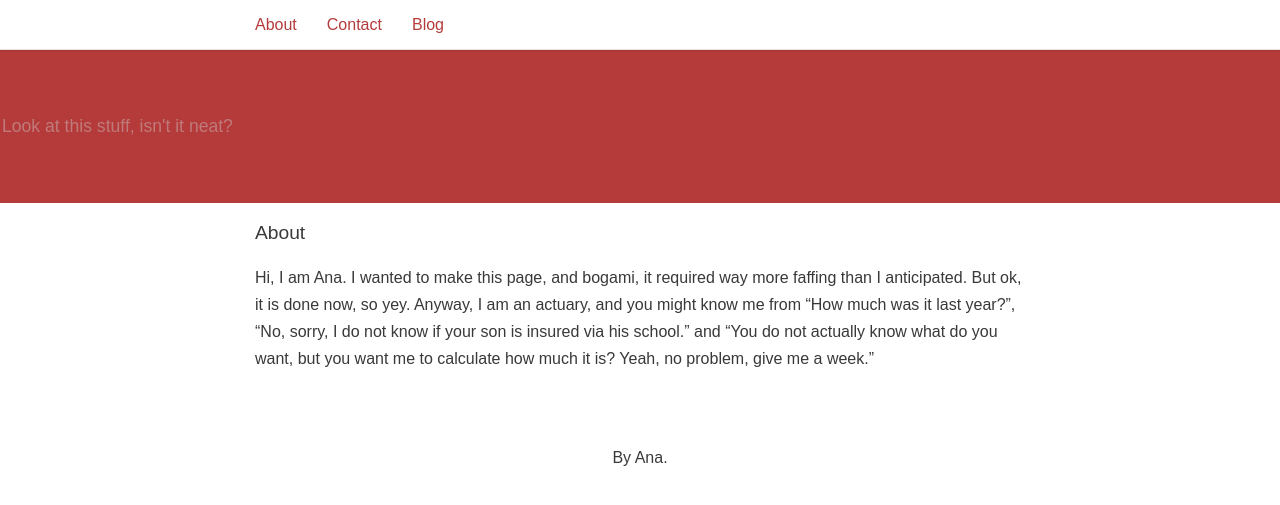
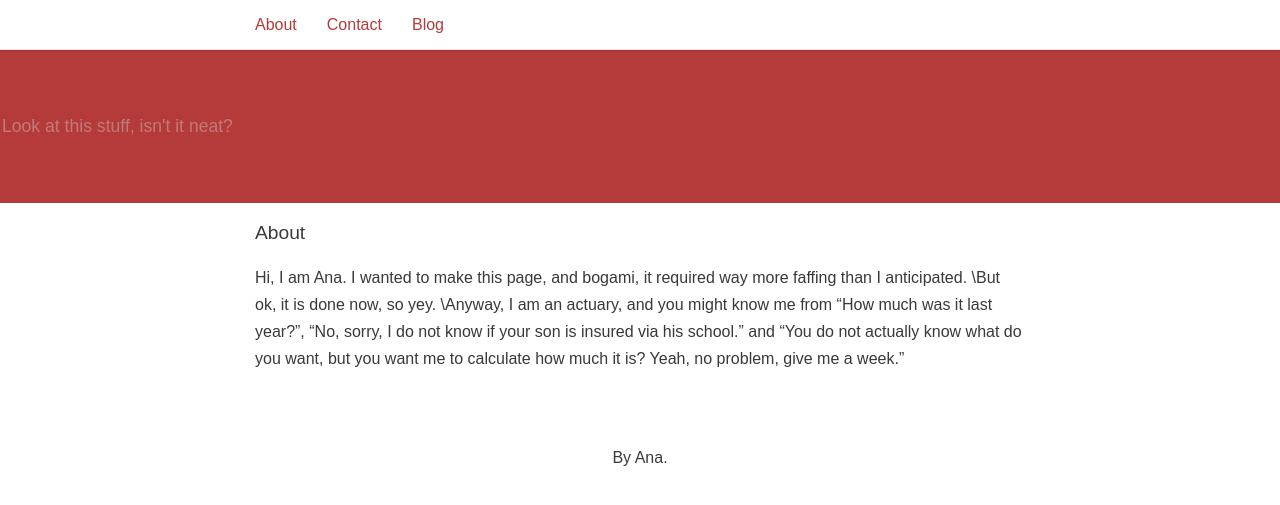
Before and after one commit to electro-swing/electro-swing.github.io, a Jekyll site: the page built from _pages/01_about.md, in a window 1280 px wide. Shown: the top 505 px of the page. Built offline with Jekyll 4.4.1, drawn with Linux system fonts in a browser that asks for light colours; some web fonts are replaced.

```diff
--- a/_pages/01_about.md
+++ b/_pages/01_about.md
@@ -4,4 +4,4 @@ title: About
 permalink: /about/
 ---
 
-Hi, I am Ana. I wanted to make this page, and bogami, it required way more faffing than I anticipated. But ok, it is done now, so yey. Anyway, I am an actuary, and you might know me from "How much was it last year?", "No, sorry, I do not know if your son is insured via his school." and "You do not actually know what do you want, but you want me to calculate how much it is? Yeah, no problem, give me a week."
+Hi, I am Ana. I wanted to make this page, and bogami, it required way more faffing than I anticipated. \But ok, it is done now, so yey. \Anyway, I am an actuary, and you might know me from "How much was it last year?", "No, sorry, I do not know if your son is insured via his school." and "You do not actually know what do you want, but you want me to calculate how much it is? Yeah, no problem, give me a week."
```
